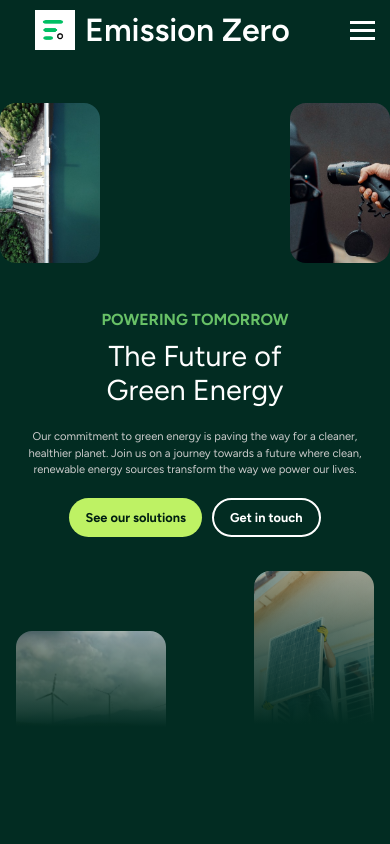
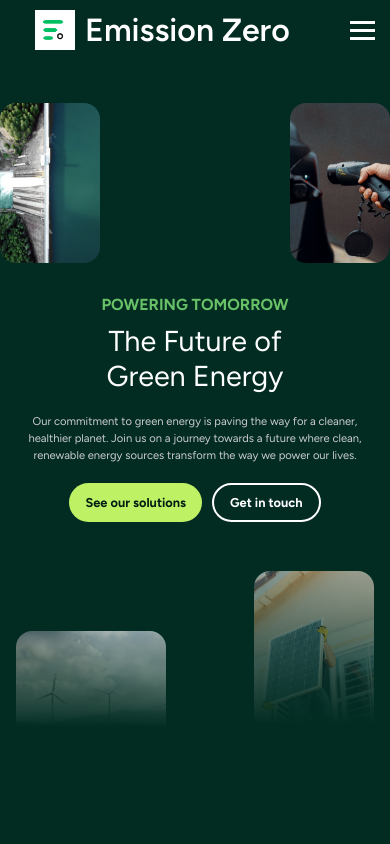
Before and after one commit to sahil8979/emissionzero1, a React (Vite) app: page / in a window 390 px wide. Shown: the top 844 px of the page. Built offline with nearby package versions, Linux system fonts and the light colour scheme.

Commit message:
size fix

```diff
--- a/src/Components/Hero/Hero.css
+++ b/src/Components/Hero/Hero.css
@@ -237,7 +237,7 @@
 
     }
     .hero-content{
-        margin-top: 42%;
+        margin-top: 38%;
     }
 
     .hero-title {
```
